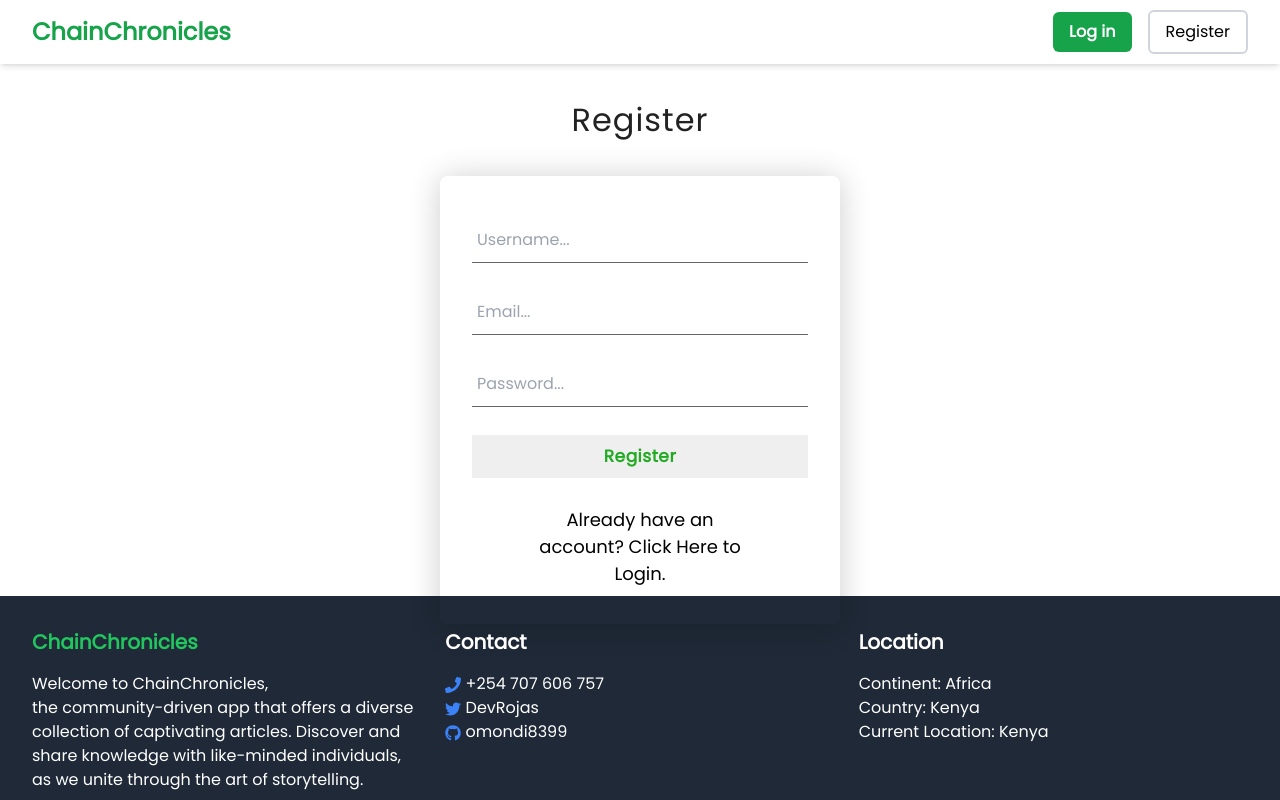
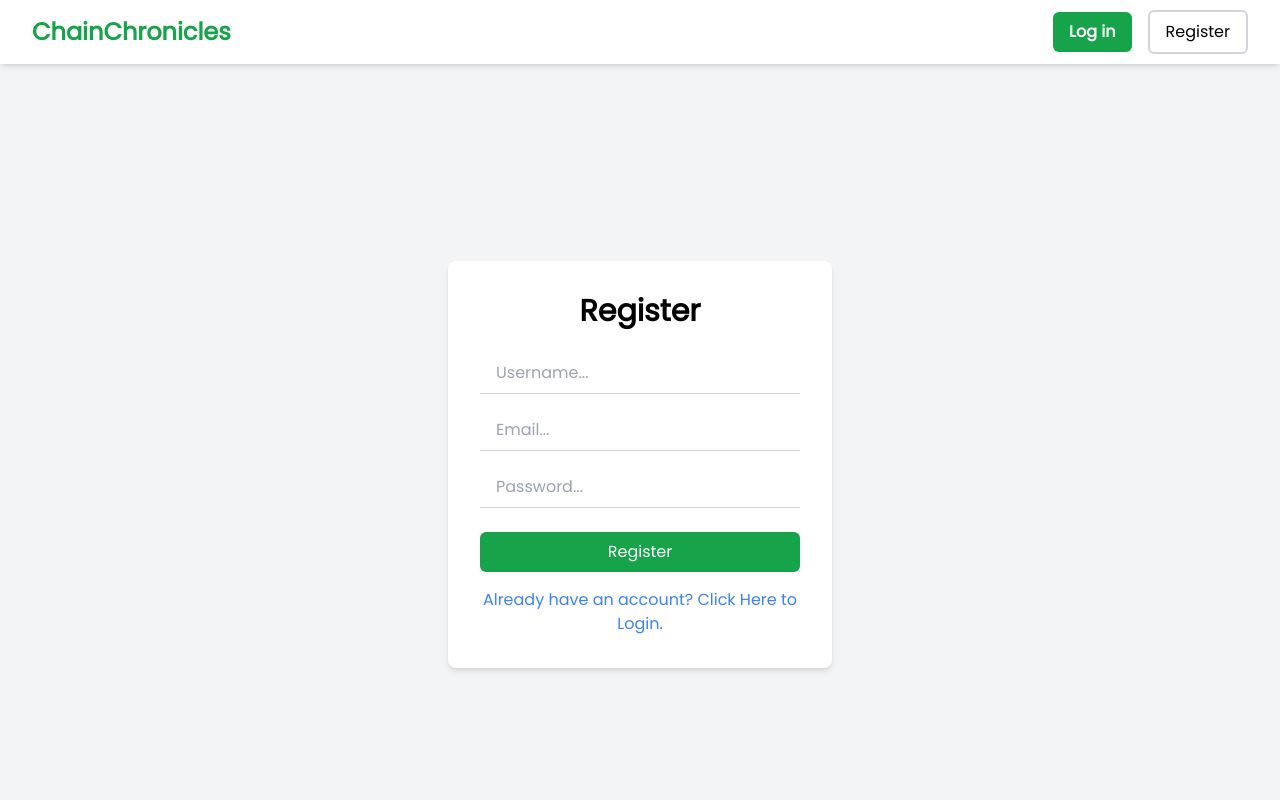
Before and after one commit to omondi8399/ChainChronicles, a Next.js app: page /register in a window 1280 px wide. Shown: the top 800 px of the page. Built offline with nearby package versions, Linux system fonts and the light colour scheme; no server answers.

Commit message:
Fix overlap with footer

```diff
--- a/src/app/register/page.jsx
+++ b/src/app/register/page.jsx
@@ -4,7 +4,6 @@ import React, { useState } from "react";
 import { signIn } from "next-auth/react";
 import { ToastContainer, toast } from "react-toastify";
 import "react-toastify/dist/ReactToastify.css";
-import classes from "./register.module.css";
 
 const Register = () => {
   const [username, setUsername] = useState("");
@@ -25,16 +24,13 @@ const Register = () => {
     }
 
     try {
-      const res = await fetch(
-        "https://chain-chroniclez.vercel.app/api/register",
-        {
+      const res = await fetch("https://chain-chroniclez.vercel.app/api/register", {
         headers: {
           "Content-Type": "application/json",
         },
         method: "POST",
         body: JSON.stringify({ username, email, password }),
-        }
-      );
+      });
 
       console.log(await res.json());
       if (res.ok) {
@@ -44,7 +40,7 @@ const Register = () => {
         }, 1500);
         return;
       } else {
-        toast.error("Error occured while registering");
+        toast.error("Error occurred while registering");
         return;
       }
     } catch (error) {
@@ -53,40 +49,49 @@ const Register = () => {
   };
 
   return (
-    <div className={classes.container}>
-      <div className={classes.wrapper}>
-        <h2>Register</h2>
+    <div className="min-h-screen bg-gray-100 flex items-center justify-center">
+      <div className="bg-white w-full md:w-96 p-8 rounded-lg shadow-md">
+        <h2 className="text-3xl font-bold text-center mb-6">Register</h2>
         <form onSubmit={handleSubmit}>
-          <div className={classes.inputContainer}>
+          <div className="mb-4">
             <input
               type="text"
               placeholder="Username..."
+              className="w-full px-4 py-2 border-b border-gray-300 focus:outline-none focus:border-blue-500"
               onChange={(e) => setUsername(e.target.value)}
             />
           </div>
-
-          <div className={classes.inputContainer}>
+          <div className="mb-4">
             <input
               type="email"
               placeholder="Email..."
+              className="w-full px-4 py-2 border-b border-gray-300 focus:outline-none focus:border-blue-500"
               onChange={(e) => setEmail(e.target.value)}
             />
           </div>
-
-          <div className={classes.inputContainer}>
+          <div className="mb-6">
             <input
               type="password"
               placeholder="Password..."
+              className="w-full px-4 py-2 border-b border-gray-300 focus:outline-none focus:border-blue-500"
               onChange={(e) => setPassword(e.target.value)}
             />
           </div>
-          <button className={classes.submitButton}>Register</button>
-          <p className={classes.text}>
-            <button className={classes.registerNow} onClick={() => signIn()}>
+          <button
+            type="submit"
+            className="w-full bg-green-600 text-white py-2 px-4 rounded-md hover:bg-blue-600 focus:outline-none focus:ring focus:ring-blue-300"
+          >
+            Register
+          </button>
+        </form>
+        <p className="text-center mt-4">
+          <button
+            className="text-blue-500 hover:underline focus:outline-none"
+            onClick={() => signIn()}
+          >
             Already have an account? Click Here to Login.
           </button>
         </p>
-        </form>
       </div>
       <ToastContainer />
     </div>
```
Lines whose indentation alone changed are shown as unchanged.
